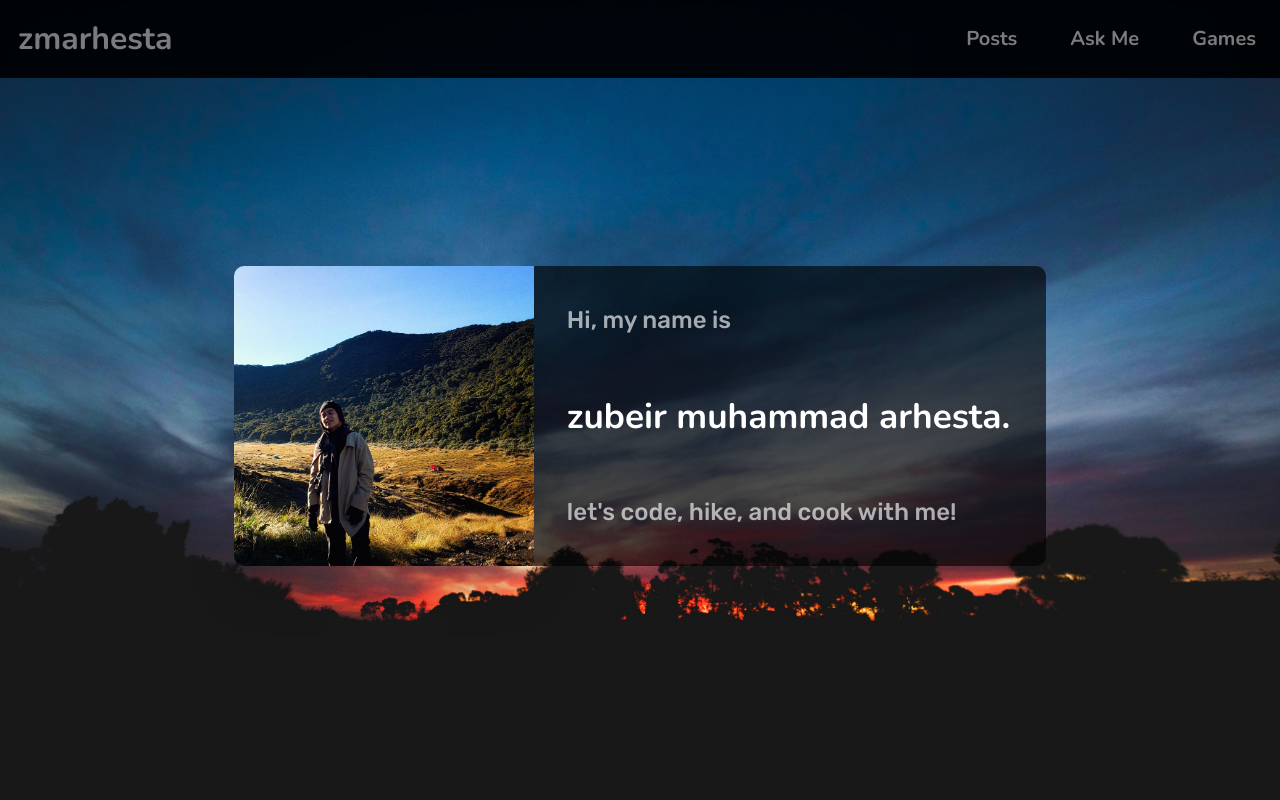
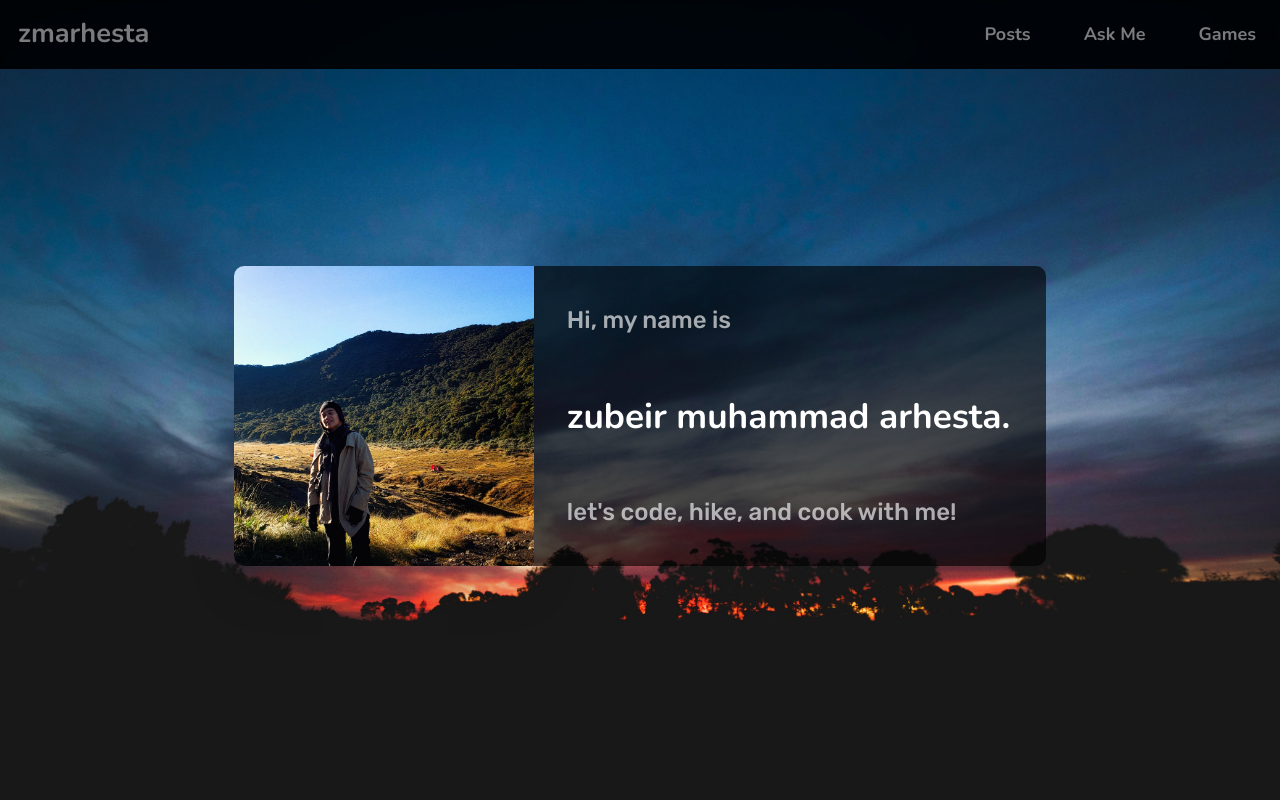
Before and after one commit to zubeirarhesta/cohico, a Next.js app: page / in a window 1280 px wide. Shown: the top 800 px of the page. Built offline with nearby package versions, Linux system fonts and the light colour scheme.

Commit message:
fixing main nav

```diff
--- a/components/layout/main-navigation.js
+++ b/components/layout/main-navigation.js
@@ -28,7 +28,7 @@ function NavLink({ children }) {
       p={["2", "4"]}
       fontFamily={nunito}
       fontWeight="bold"
-      fontSize={["lg", "xl"]}
+      fontSize={["lg"]}
       color="whiteAlpha.600"
       transition={animate}
       _hover={{
@@ -50,11 +50,11 @@ export default function MainNavigation() {
     <Flex
       as="header"
       position="fixed"
-      maxH="80px"
+      maxH="70px"
       minW="22rem"
       width="100%"
       px="0.5rem"
-      py="0.5rem"
+      py="0.3rem"
       top={0}
       align="center"
       bg="blackAlpha.900"
@@ -69,7 +69,7 @@ export default function MainNavigation() {
         ml={["5px", "10px"]}
       >
         <Heading
-          fontSize={["1.5rem", "1.7rem", "2rem"]}
+          fontSize={["1.2rem", "1.4rem", "1.7rem"]}
           fontFamily={nunito}
           color="whiteAlpha.600"
           transition={animate}
```
